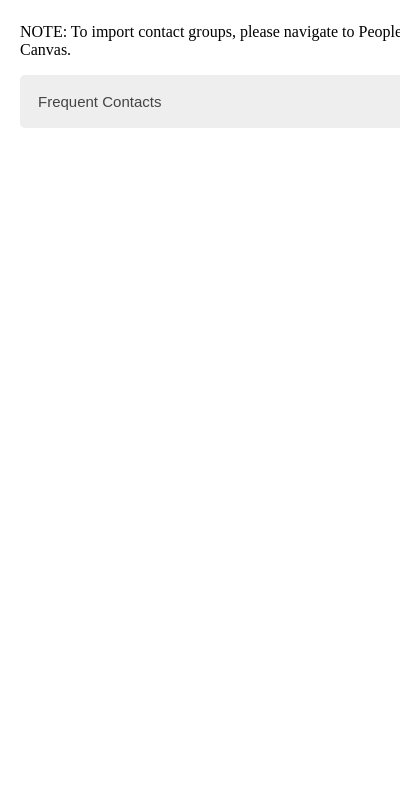
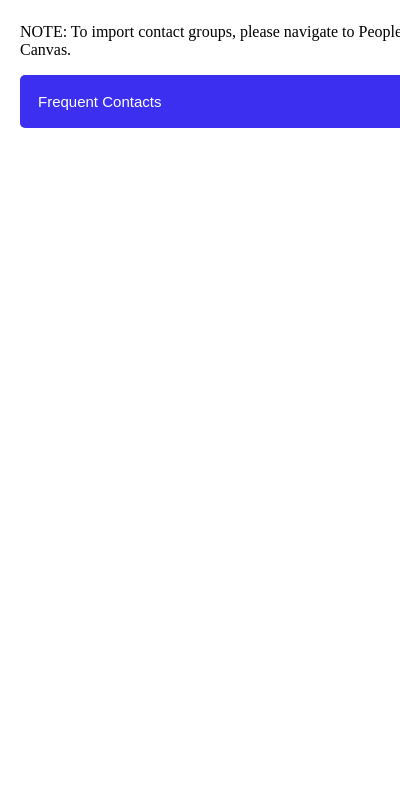
Before and after one commit to PoHengLinTW/HackRice11, a browser extension: page chrome_extension/mainpopup.html in a window 400 px wide. Shown: the part 81-871 px from the top of the page. Drawn offline with Linux system fonts and the light colour scheme.

Commit message:
chrome_app: modify css

```diff
--- a/chrome_extension/mainpopup.css
+++ b/chrome_extension/mainpopup.css
@@ -33,8 +33,8 @@ button:focus {
 
 /* Style the button that is used to open and close the collapsible content */
 .collapsible {
-    background-color: #eee;
-    color: #444;
+    background-color: rgb(60, 47, 240);
+    color: white;
     cursor: pointer;
     padding: 18px;
     width: 100%;
```
Also changed, not shown: 1 other file.
